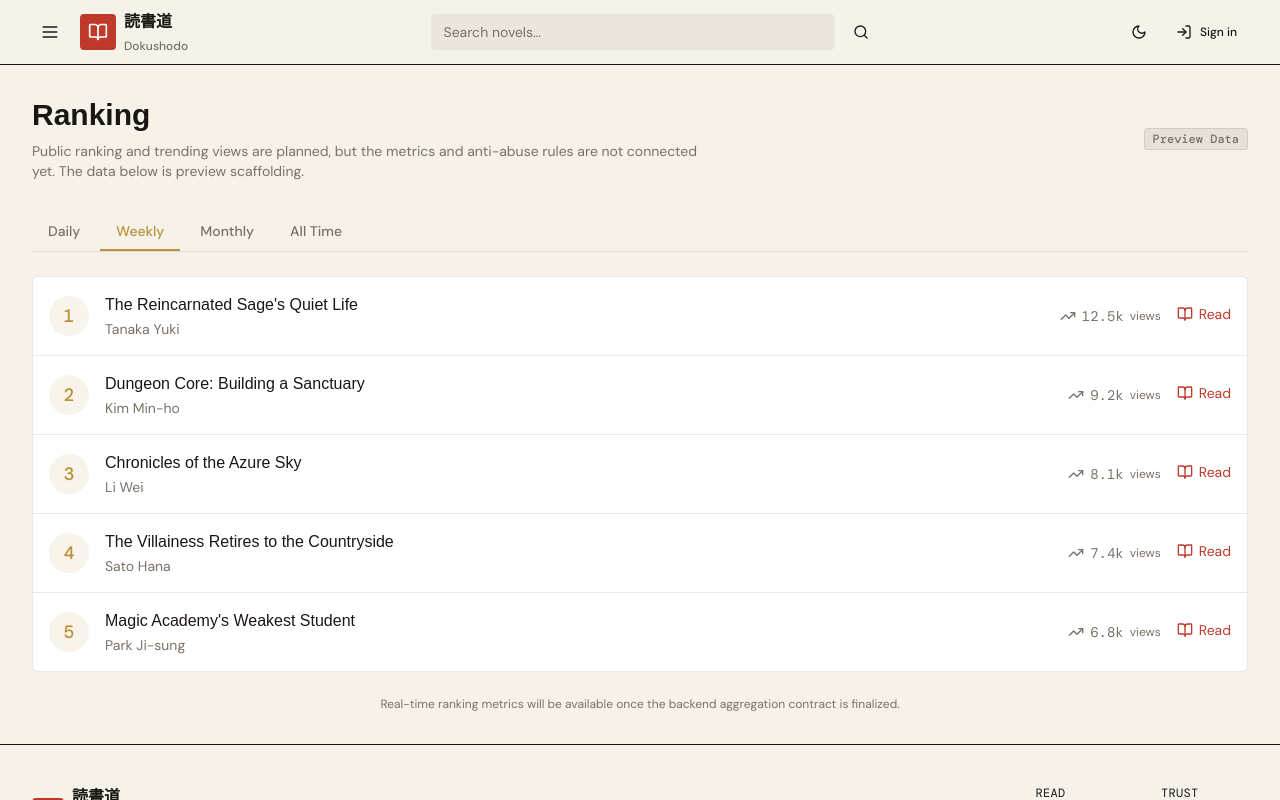
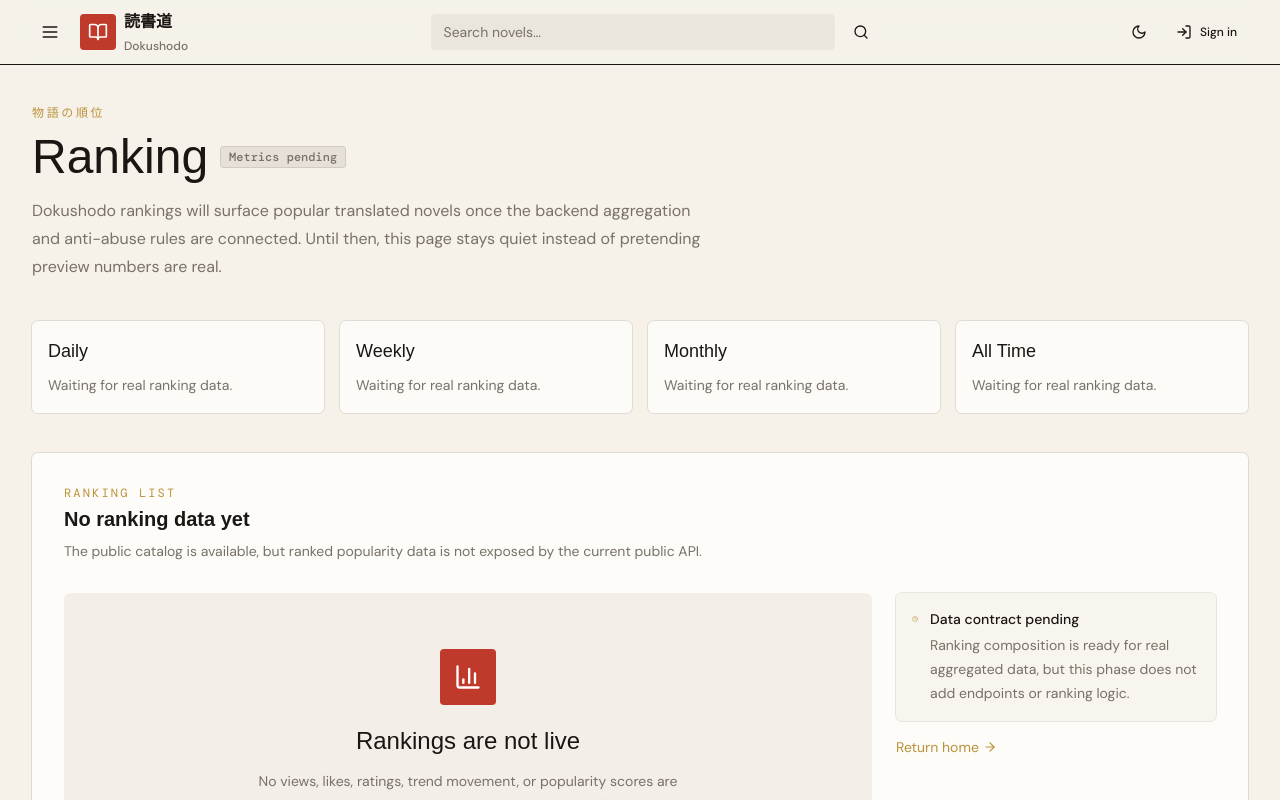
Before and after one commit to ArchdukeViel/NovelAITranslator2Book, a Next.js app in the folder frontend/: page /ranking in a window 1280 px wide. Shown: the top 800 px of the page. Built offline with nearby package versions, Linux system fonts and the light colour scheme; no server answers.

Commit message:
feat: polish Dokushodo ranking composition

```diff
--- a/frontend/app/(public)/ranking/page.tsx
+++ b/frontend/app/(public)/ranking/page.tsx
@@ -1,138 +1,98 @@
-"use client";
-
-import { useState } from "react";
 import Link from "next/link";
-import { BookOpen, Star, TrendingUp } from "lucide-react";
+import { ArrowRight, BarChart3, BookOpen, Clock } from "lucide-react";
 
 import { Badge } from "@/components/ui/badge";
+import { SectionHeader } from "@/components/public/section-header";
 
-type RankingPeriod = "daily" | "weekly" | "monthly" | "all-time";
-
-const PERIODS: { value: RankingPeriod; label: string }[] = [
-  { value: "daily", label: "Daily" },
-  { value: "weekly", label: "Weekly" },
-  { value: "monthly", label: "Monthly" },
-  { value: "all-time", label: "All Time" },
-];
-
-// Preview data - clearly labeled as pending backend metrics
-const PREVIEW_RANKINGS = [
-  {
-    slug: "preview-novel-1",
-    title: "The Reincarnated Sage's Quiet Life",
-    author: "Tanaka Yuki",
-    views: "12.5k",
-  },
-  {
-    slug: "preview-novel-2",
-    title: "Dungeon Core: Building a Sanctuary",
-    author: "Kim Min-ho",
-    views: "9.2k",
-  },
-  {
-    slug: "preview-novel-3",
-    title: "Chronicles of the Azure Sky",
-    author: "Li Wei",
-    views: "8.1k",
-  },
-  {
-    slug: "preview-novel-4",
-    title: "The Villainess Retires to the Countryside",
-    author: "Sato Hana",
-    views: "7.4k",
-  },
-  {
-    slug: "preview-novel-5",
-    title: "Magic Academy's Weakest Student",
-    author: "Park Ji-sung",
-    views: "6.8k",
-  },
-];
+const PLANNED_PERIODS = ["Daily", "Weekly", "Monthly", "All Time"] as const;
 
 export default function RankingPage() {
-  const [activePeriod, setActivePeriod] = useState<RankingPeriod>("weekly");
+  return (
+    <main className="mx-auto max-w-7xl px-4 py-10 sm:px-6 lg:px-8">
+      <header className="mb-10 max-w-4xl">
+        <p className="font-metadata text-xs uppercase tracking-[0.22em] text-accent">
+          物語の順位
+        </p>
+        <div className="mt-3 flex flex-wrap items-center gap-3">
+          <h1 className="font-literary text-4xl font-medium tracking-normal text-foreground md:text-5xl">
+            Ranking
+          </h1>
+          <Badge tone="neutral" className="font-metadata">
+            Metrics pending
+          </Badge>
+        </div>
+        <p className="mt-4 max-w-2xl text-base leading-7 text-muted-foreground">
+          Dokushodo rankings will surface popular translated novels once the
+          backend aggregation and anti-abuse rules are connected. Until then,
+          this page stays quiet instead of pretending preview numbers are real.
+        </p>
+      </header>
 
-  return (
-    <main className="mx-auto max-w-7xl px-4 py-8 sm:px-6 lg:px-8">
-      <header className="mb-8">
-        <div className="flex flex-wrap items-center justify-between gap-4">
-          <div>
-            <h1 className="text-3xl font-semibold tracking-normal font-literary">Ranking</h1>
-            <p className="mt-2 max-w-2xl text-sm text-muted-foreground">
-              Public ranking and trending views are planned, but the metrics and anti-abuse rules are not connected yet.
-              The data below is preview scaffolding.
+      <section className="grid gap-4 md:grid-cols-4" aria-label="Planned ranking periods">
+        {PLANNED_PERIODS.map((period) => (
+          <div
+            key={period}
+            className="rounded-lg bg-card/70 p-4 ring-1 ring-border"
+          >
+            <p className="font-literary text-lg font-medium">{period}</p>
+            <p className="mt-2 text-sm leading-6 text-muted-foreground">
+              Waiting for real ranking data.
             </p>
           </div>
-          <Badge tone="neutral" className="font-metadata">Preview Data</Badge>
-        </div>
-      </header>
+        ))}
+      </section>
 
-      {/* Period Tabs */}
-      <nav className="mb-6 flex gap-1 border-b border-border" aria-label="Ranking period">
-        {PERIODS.map((period) => (
-          <button
-            key={period.value}
-            type="button"
-            onClick={() => setActivePeriod(period.value)}
-            className={`border-b-2 px-4 py-2 text-sm font-medium transition-colors ${
-              activePeriod === period.value
-                ? "border-accent text-accent"
-                : "border-transparent text-muted-foreground hover:text-foreground"
-            }`}
-            aria-current={activePeriod === period.value ? "page" : undefined}
-          >
-            {period.label}
-          </button>
-        ))}
-      </nav>
+      <section className="mt-10 rounded-lg bg-card/75 p-5 shadow-sm ring-1 ring-border sm:p-6 lg:p-8">
+        <SectionHeader
+          eyebrow="Ranking List"
+          title="No ranking data yet"
+          description="The public catalog is available, but ranked popularity data is not exposed by the current public API."
+        />
 
-      {/* Ranking List */}
-      <section className="rounded-lg border border-border bg-card">
-        <div className="divide-y">
-          {PREVIEW_RANKINGS.map((novel, index) => (
+        <div className="mt-8 grid gap-6 lg:grid-cols-[minmax(0,1fr)_320px] lg:items-start">
+          <div className="flex flex-col items-center justify-center rounded-lg bg-secondary/60 px-4 py-14 text-center">
+            <span className="flex h-14 w-14 items-center justify-center rounded-md bg-primary text-primary-foreground">
+              <BarChart3 className="h-7 w-7" />
+            </span>
+            <h2 className="mt-5 font-literary text-2xl font-medium">
+              Rankings are not live
+            </h2>
+            <p className="mt-3 max-w-md text-sm leading-6 text-muted-foreground">
+              No views, likes, ratings, trend movement, or popularity scores are
+              shown because those metrics are not currently available here.
+            </p>
             <Link
-              key={novel.slug}
-              href={`/novel/${novel.slug}`}
-              className="group flex items-center gap-4 p-4 transition-colors hover:bg-muted/50"
+              href="/browse-novels"
+              className="mt-6 inline-flex h-10 items-center justify-center gap-2 rounded-md bg-primary px-4 text-sm font-medium text-primary-foreground transition-colors hover:bg-primary/90"
             >
-              {/* Ranking Number */}
-              <span className="flex h-10 w-10 shrink-0 items-center justify-center rounded-full bg-accent/10 font-metadata text-lg font-medium text-accent">
-                {index + 1}
-              </span>
+              <BookOpen className="h-4 w-4" />
+              Browse novels
+            </Link>
+          </div>
 
-              {/* Novel Info */}
-              <div className="min-w-0 flex-1">
-                <p className="truncate text-base font-medium font-literary group-hover:text-accent">
-                  {novel.title}
-                </p>
-                <p className="mt-0.5 text-sm text-muted-foreground">
-                  {novel.author}
-                </p>
+          <aside className="space-y-4">
+            <div className="rounded-lg bg-background/70 p-4 ring-1 ring-border">
+              <div className="flex items-start gap-3">
+                <Clock className="mt-0.5 h-4 w-4 text-accent" />
+                <div>
+                  <h3 className="text-sm font-medium">Data contract pending</h3>
+                  <p className="mt-1 text-sm leading-6 text-muted-foreground">
+                    Ranking composition is ready for real aggregated data, but
+                    this phase does not add endpoints or ranking logic.
+                  </p>
+                </div>
               </div>
-
-              {/* Metrics (Preview) */}
-              <div className="hidden shrink-0 items-center gap-1.5 text-sm text-muted-foreground sm:flex">
-                <TrendingUp className="h-4 w-4" />
-                <span className="font-metadata">{novel.views}</span>
-                <span className="text-xs">views</span>
-              </div>
-
-              {/* Action */}
-              <div className="shrink-0">
-                <span className="inline-flex items-center gap-1.5 text-sm text-primary group-hover:text-accent">
-                  <BookOpen className="h-4 w-4" />
-                  <span className="hidden sm:inline">Read</span>
-                </span>
-              </div>
+            </div>
+            <Link
+              href="/home"
+              className="inline-flex items-center gap-1 text-sm text-accent transition-colors hover:text-foreground"
+            >
+              Return home
+              <ArrowRight className="h-3.5 w-3.5" />
             </Link>
-          ))}
+          </aside>
         </div>
       </section>
-
-      {/* Footer note */}
-      <p className="mt-6 text-center text-xs text-muted-foreground">
-        Real-time ranking metrics will be available once the backend aggregation contract is finalized.
-      </p>
     </main>
   );
 }
```
